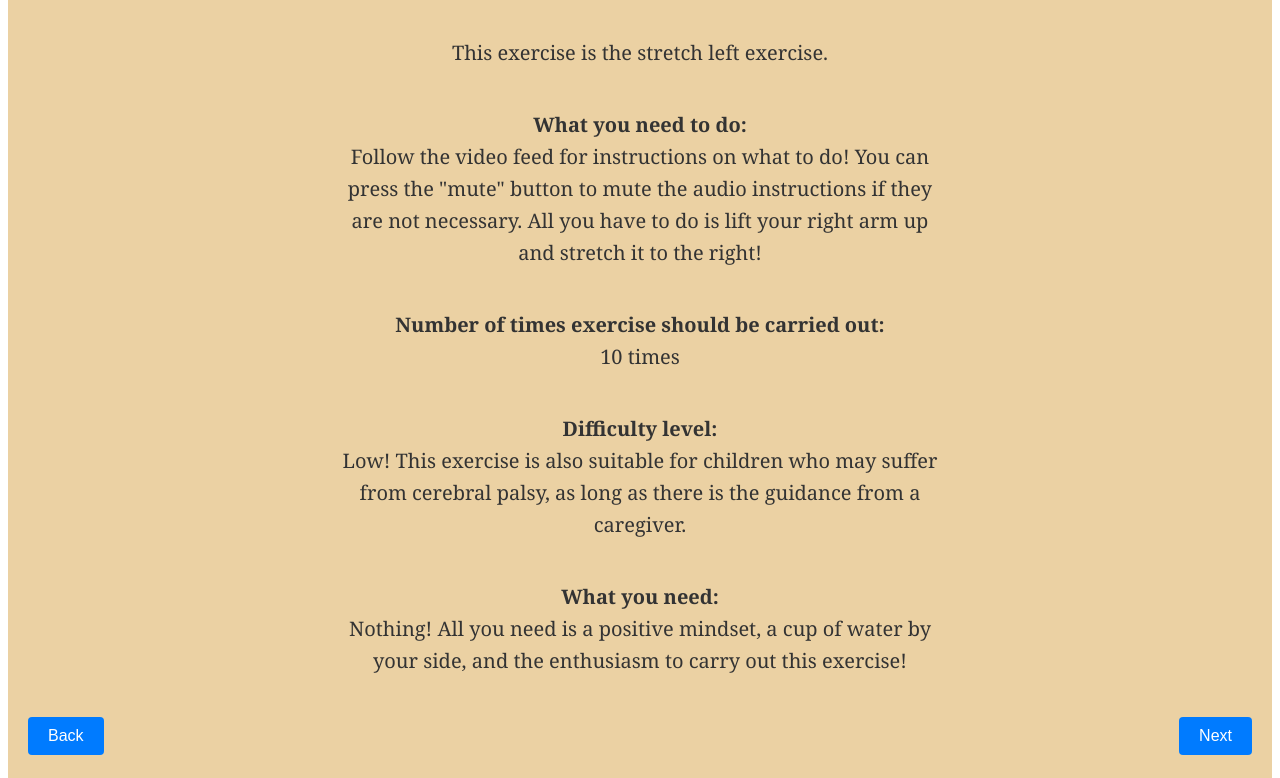
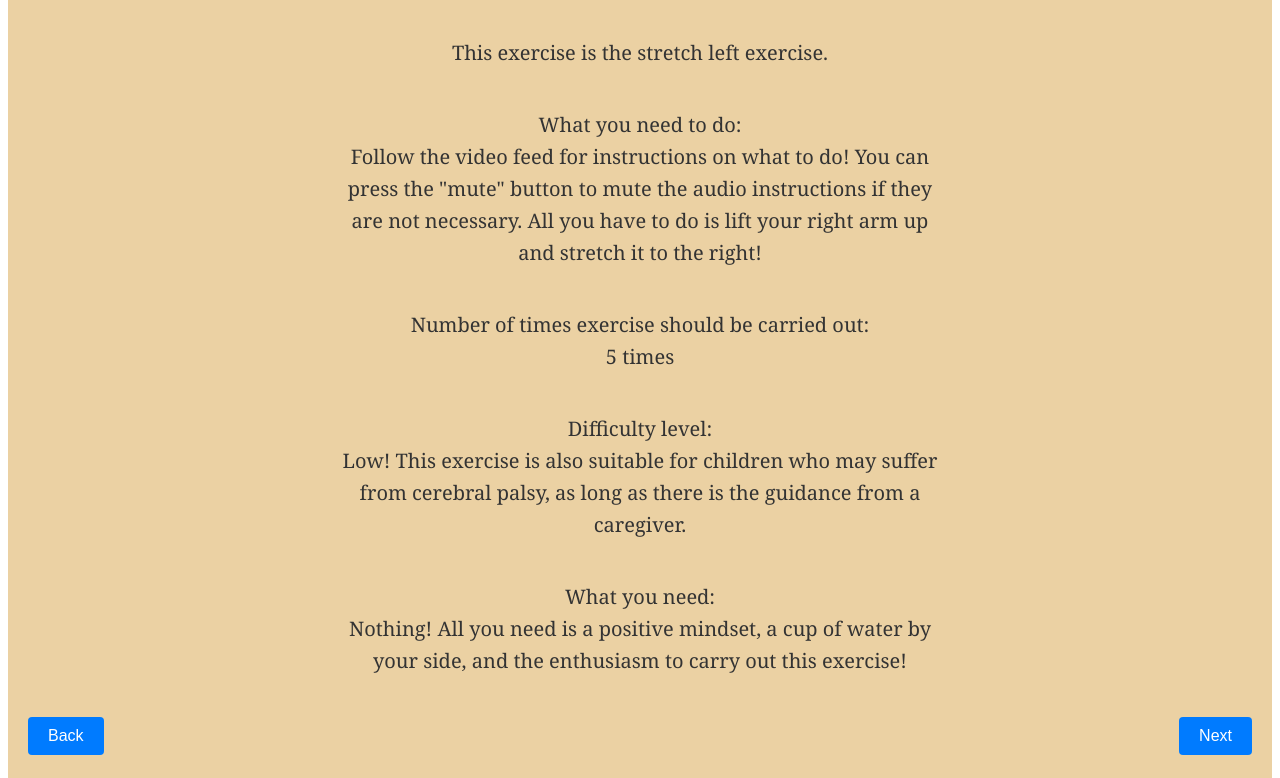
Before and after one commit to michpapadum/SMP, a plain HTML site: page gameinfo1.html in a window 1280 px wide. Shown: the part 202-980 px from the top of the page. Drawn offline with Linux system fonts and the light colour scheme.

Commit message:
Update gameinfo1.html

```diff
--- a/gameinfo1.html
+++ b/gameinfo1.html
@@ -2,7 +2,7 @@
 <html lang="en">
 <head>
   <meta charset="UTF-8">
-  <title><strong>Exercise Information</strong></title>
+  <title>Exercise Information</title>
   <link rel="stylesheet" href="styles.css"> <!-- Ensure the same CSS file is used -->
   <style>
     /* Add any additional styles here */
@@ -21,6 +21,121 @@
     }
     .container h1 {
       margin-bottom: 20px;
+    }
+    .container p {
+      font-size: 20px;
+      line-height: 1.6;
+      text-align: center;
+      max-width: 600px;
+      margin-bottom: 20px;
+      font-family: Georgia;
+      color: #333;
+      font-weight: 100;
+    }
+    .button-container {
+      display: flex;
+      justify-content: space-between;
+      width: 100%;
+      margin-top: 20px;
+    }
+    .button-container button {
+      padding: 10px 20px;
+      font-size: 16px;
+      cursor: pointer;
+      border: none;
+      border-radius: 4px;
+      background-color: #007BFF;
+      color: white;
+      transition: background-color 0.3s;
+    }
+    .button-container button:hover {
+      background-color: #0056b3;
+    }
+  </style>
+</head>
+<body>
+  <div class="container">
+    <h1>Exercise Information</h1>
+    <p>This exercise is the stretch left exercise.</p>
+    <p>What you need to do:<br>
+      Follow the video feed for instructions on what to do! You can press the "mute" button to mute the audio instructions if they are not necessary. All you have to do is lift your right arm up and stretch it to the right!
+    </p>
+    <p>Number of times exercise should be carried out: <br>
+      5 times</p>
+    <p>Difficulty level:<br>
+      Low! This exercise is also suitable for children who may suffer from cerebral palsy, as long as there is the guidance from a caregiver.
+    </p>
+    <p>What you need:<br>
+      Nothing! All you need is a positive mindset, a cup of water by your side, and the enthusiasm to carry out this exercise!
+    </p>
+    <div class="button-container">
+      <button onclick="goBack()">Back</button>
+      <button onclick="goNext()">Next</button>
+    </div>
+  </div>
+
+  <script>
+    // Function to handle the "back" button action
+    function goBack() {
+      console.log('Navigating to previous page');
+      window.location.href = "exercises.html"; // URL of the previous page
+    }
+
+    // Function to handle the "next" button action
+    function goNext() {
+      console.log('Navigating to next page');
+      window.location.href = "exercise1.html"; // URL of the next page
+    }
+
+    // Initialize the Speech Recognition API
+    if ('SpeechRecognition' in window || 'webkitSpeechRecognition' in window) {
+      const recognition = new (window.SpeechRecognition || window.webkitSpeechRecognition)();
+      recognition.lang = 'en-US';
+      recognition.interimResults = false;
+      recognition.maxAlternatives = 1;
+
+      recognition.onstart = function() {
+        console.log('Speech recognition service has started');
+      };
+
+      recognition.onresult = function(event) {
+        const transcript = event.results[0][0].transcript.trim().toLowerCase();
+        console.log(`You said: ${transcript}`);
+
+        if (transcript === 'next') {
+          console.log('Executing goNext()');
+          goNext();
+        } else if (transcript === 'back') {
+          console.log('Executing goBack()');
+          goBack();
+        } else {
+          console.log('Command not recognized');
+        }
+      };
+
+      recognition.onerror = function(event) {
+        console.error('Speech recognition error', event.error);
+      };
+
+      recognition.onend = function() {
+        console.log('Speech recognition service stopped. Restarting...');
+        recognition.start(); // Restart the recognition
+      };
+
+      // Start listening when the page loads
+      window.onload = function() {
+        recognition.start();
+      };
+    } else {
+      console.error('Speech Recognition API not supported');
+    }
+  </script>
+</body>
+</html>
+
+
+
+
     }
     .container p {
       font-size: 20px;
```
